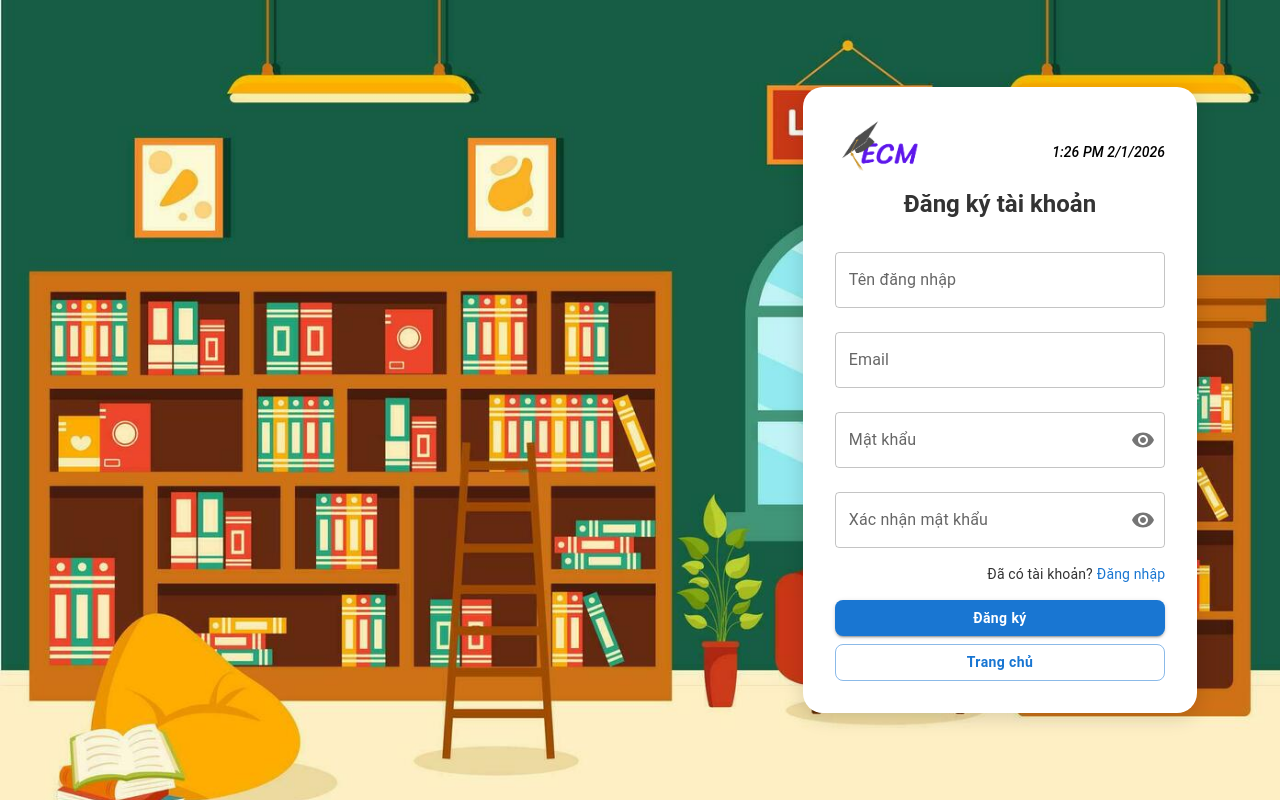
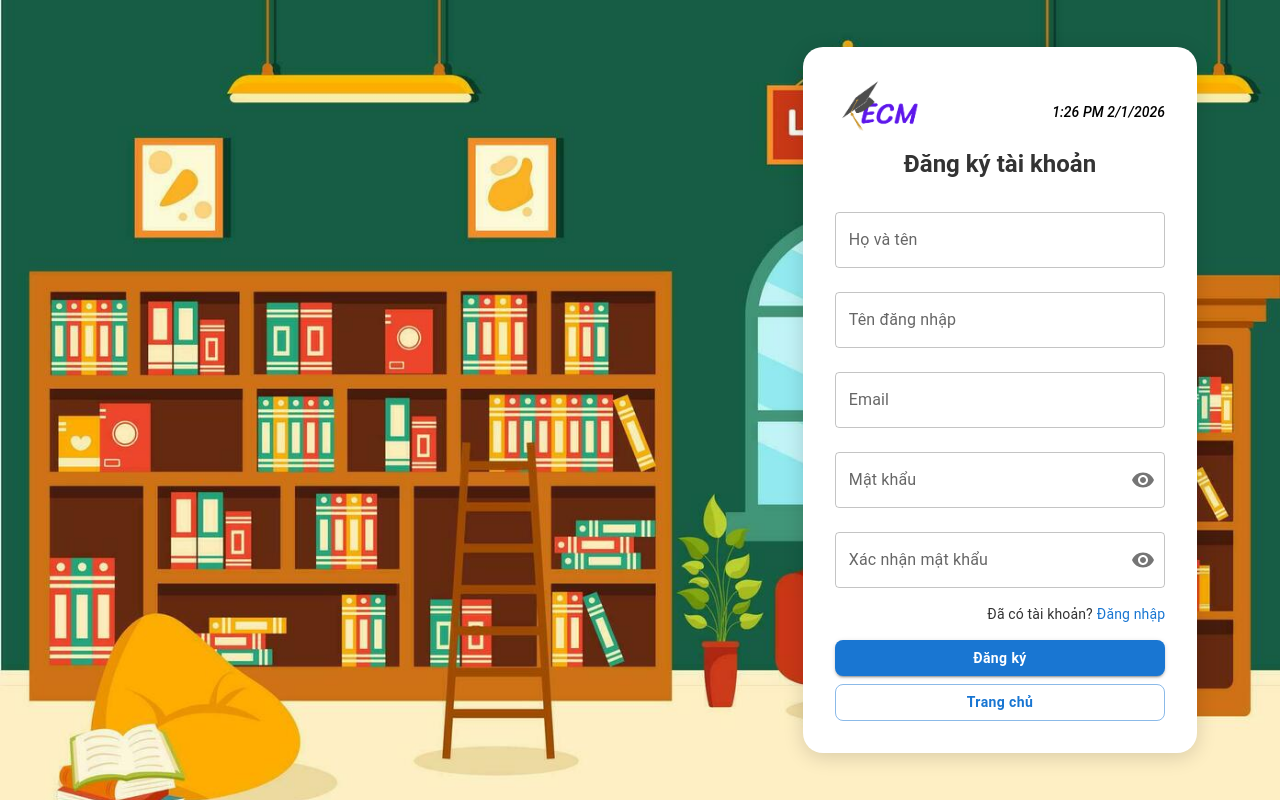
Before and after one commit to Setsuna2207/ECM_FE, a React (Vite) app: page /register in a window 1280 px wide. Built offline with nearby package versions, Linux system fonts and the light colour scheme.

Commit message:
fix register page

```diff
--- a/src/pages/auth/RegisterPage.jsx
+++ b/src/pages/auth/RegisterPage.jsx
@@ -183,6 +183,13 @@ export default function RegisterPage() {
           <Box component="form" onSubmit={handleSubmit} sx={{ width: "100%" }}>
             <TextField
               fullWidth
+              label="Họ và tên"
+              margin="normal"
+              value={form.fullName}
+              onChange={(e) => setForm({ ...form, fullName: e.target.value })}
+            />
+            <TextField
+              fullWidth
               label="Tên đăng nhập"
               margin="normal"
               value={form.userName}
--- a/src/services/axios/axios.customize.js
+++ b/src/services/axios/axios.customize.js
@@ -4,7 +4,7 @@ import axios from "axios";
 const instance = axios.create({
     baseURL: import.meta.env.VITE_API_BASE_URL || "https://localhost:7264/api",
     withCredentials: true,
-    timeout: parseInt(import.meta.env.VITE_API_TIMEOUT || "10000"),
+    timeout: parseInt(import.meta.env.VITE_API_TIMEOUT || "30000"), // Increased to 30 seconds
     headers: {
         'Content-Type': 'application/json'
     }
```
Also changed, not shown: 1 other file (tests, documents, lock files or other folders).
